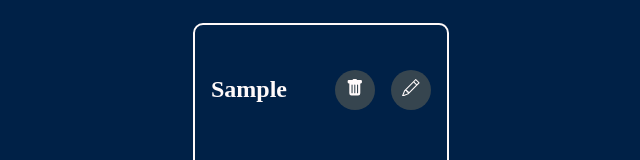
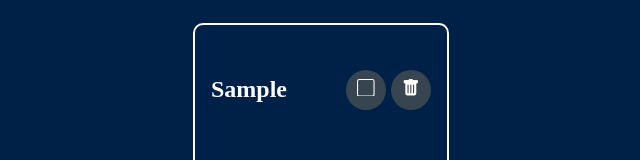
Before and after one commit to thodorisKall/Todo-List, a React (Create React App) app: page / in a window 1280 px wide. Both pictures are taken after typing "Sample" into the empty fields and a click on the button "Add". Shown: the part 240-400 px from the top of the page, without its empty margins (319-959 px from the left). Built offline with nearby package versions, Linux system fonts and the light colour scheme.

Commit message:
feat: add new icon check box

```diff
--- a/src/App.css
+++ b/src/App.css
@@ -161,8 +161,8 @@ h1 {
   cursor: pointer;
 }
 
-#btn-delete {
-  margin-right: 1rem;
+.task__icons button:first-child {
+  margin-right: 5px;
 }
 
 .task-id {
--- a/src/Task.js
+++ b/src/Task.js
@@ -1,5 +1,10 @@
 import React, { useState } from "react"
-import { BsFillTrashFill, BsPencil } from "react-icons/bs"
+import {
+  BsFillTrashFill,
+  BsPencil,
+  BsSquare,
+  BsCheckSquare,
+} from "react-icons/bs"
 
 function Task({ name, task_id, deleteSingleTask }) {
   const [showID, setShowID] = useState(false)
@@ -12,11 +17,11 @@ function Task({ name, task_id, deleteSingleTask }) {
       <h2>{name}</h2>
       <h3 className={showID ? "task-id" : "task-id-disable"}>{task_id}</h3>
       <div className='task__icons'>
+        <button id='btn-check'>
+          <BsSquare />
+        </button>
         <button id='btn-delete' onClick={() => handleDelBtn(task_id)}>
           <BsFillTrashFill />
-        </button>
-        <button id='btn-note' onClick={() => setShowID(!showID)}>
-          <BsPencil />
         </button>
       </div>
     </div>
```
